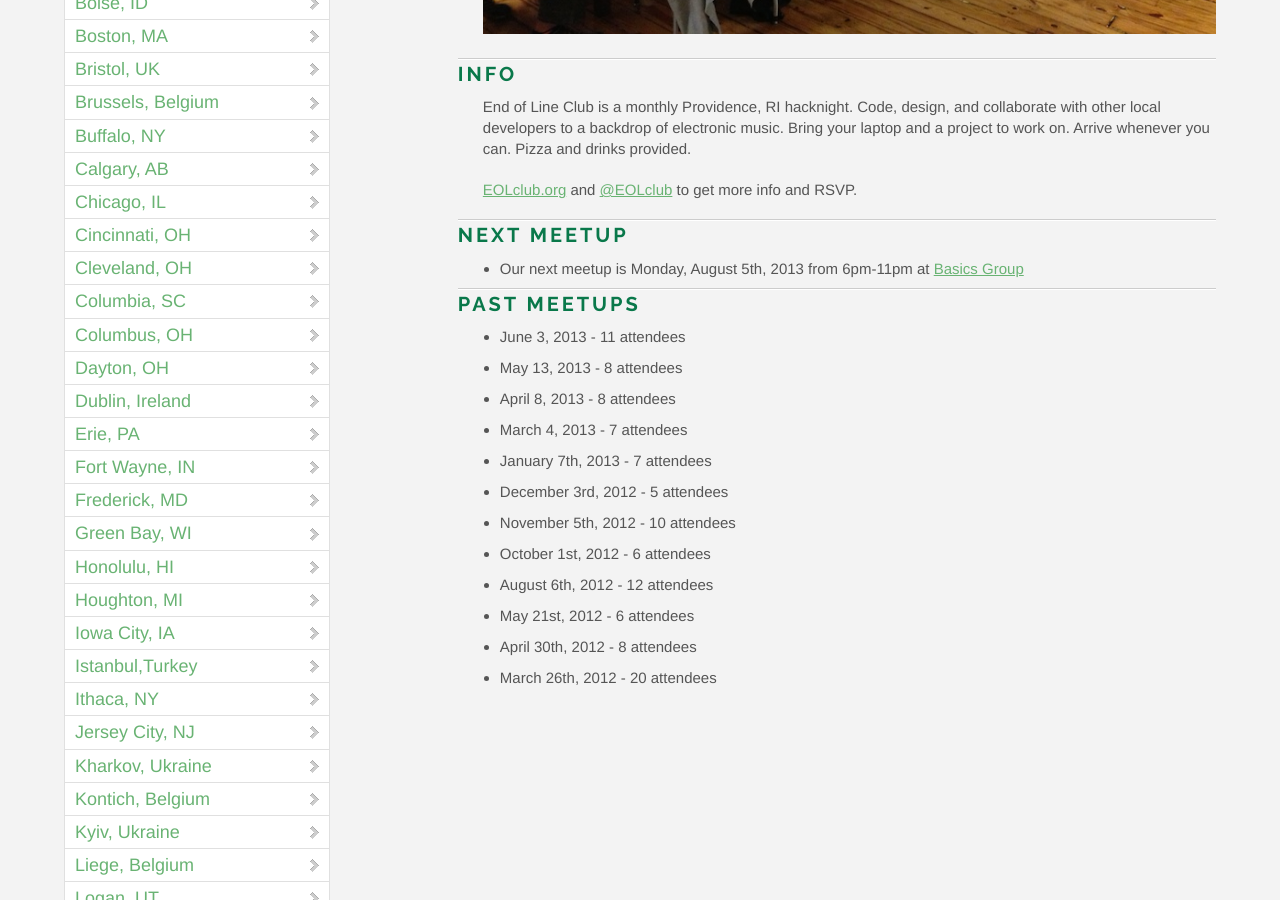
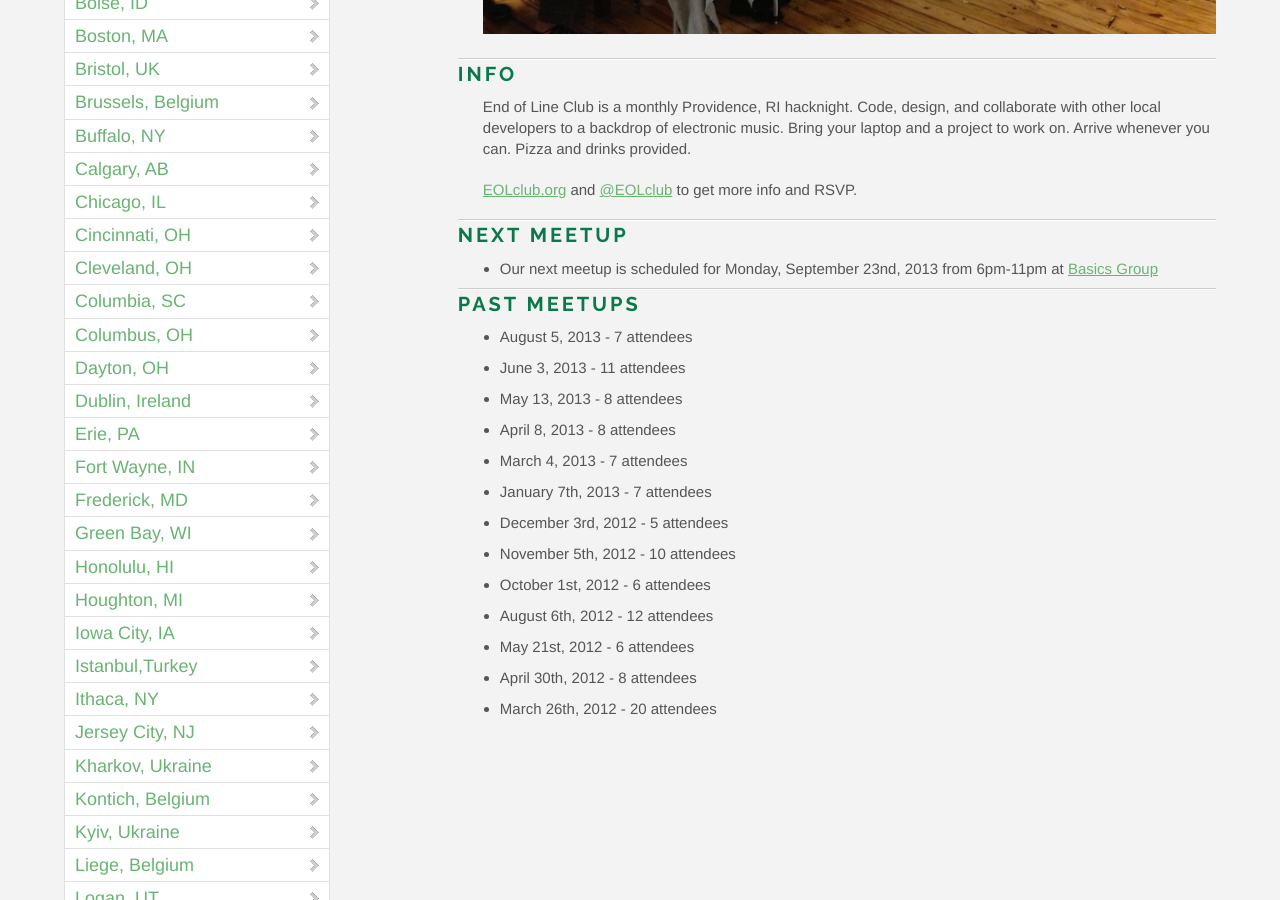
Before and after one commit to OpenHack/openhack.github.com, a Jekyll site: the page built from providence/index.markdown, in a window 1280 px wide and 900 px high, scrolled down 594 px. Built offline with Jekyll 4.4.1, drawn with Linux system fonts in a browser that asks for light colours; nearby versions of some CDN libraries; Markdown is read by kramdown in place of the engine named in the settings; comment, search, counter and statistics services are not loaded.

Commit message:
Update Providence after 8/5 meetup

```diff
--- a/providence/index.markdown
+++ b/providence/index.markdown
@@ -15,10 +15,11 @@ End of Line Club is a monthly Providence, RI hacknight. Code, design, and collab
 
 ### Next meetup
 
-* Our next meetup is Monday, August 5th, 2013 from 6pm-11pm at [Basics Group](http://basicsgroup.com)
+* Our next meetup is scheduled for Monday, September 23nd, 2013 from 6pm-11pm at [Basics Group](http://basicsgroup.com)
 
 ### Past meetups
 
+* August 5, 2013 - 7 attendees
 * June 3, 2013 - 11 attendees
 * May 13, 2013 - 8 attendees
 * April 8, 2013 - 8 attendees
```
